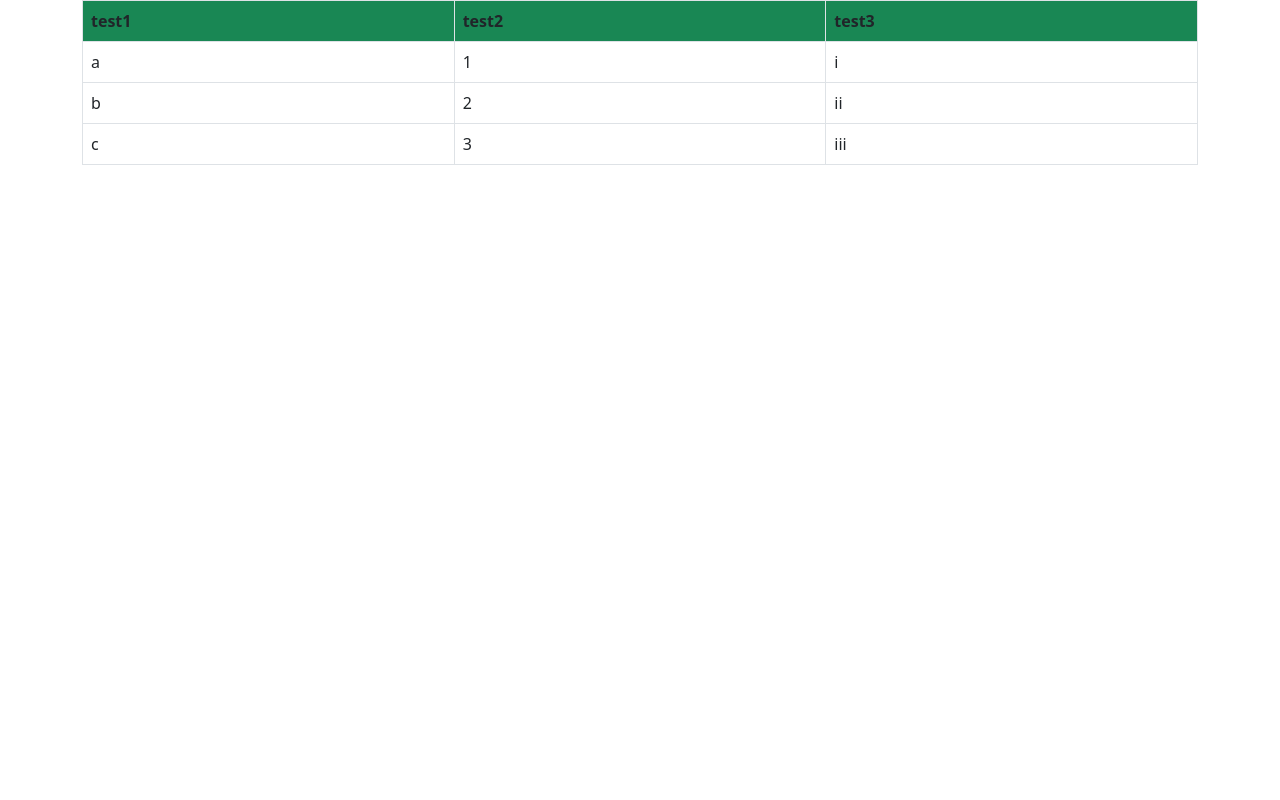
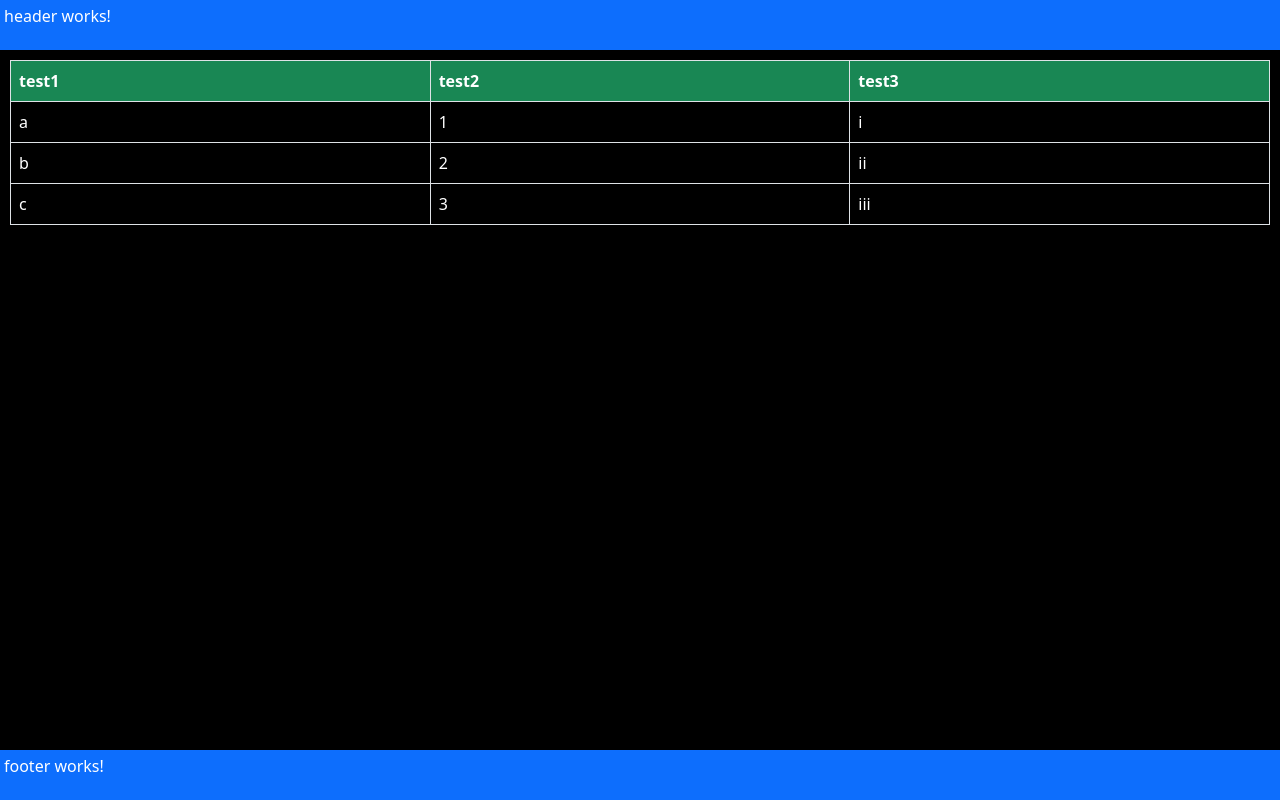
Before and after one commit to Kenjilam92/Angular_Portfolio, an Angular app: page / in a window 1280 px wide. Built offline with nearby package versions, Linux system fonts and the light colour scheme.

Commit message:
organized layout for header, footer and content component

```diff
--- a/src/app/app.component.html
+++ b/src/app/app.component.html
@@ -1,3 +1,3 @@
-<div class="container">
-<app-history></app-history>
-</div>
+<app-header></app-header>
+    <app-main-content></app-main-content>
+<app-footer></app-footer>
--- a/src/app/app.module.ts
+++ b/src/app/app.module.ts
@@ -7,6 +7,7 @@ import { FooterComponent } from './components/core/footer/footer.component';
 import { ArticleComponent } from './components/core/article/article.component';
 import { HistoryComponent } from './components/history/history.component';
 import { TableCustomizedComponent } from './components/core/table-customized/table-customized.component';
+import { MainContentComponent } from './components/core/main-content/main-content.component';
 
 @NgModule({
   declarations: [
@@ -15,7 +16,8 @@ import { TableCustomizedComponent } from './components/core/table-customized/tab
     FooterComponent,
     ArticleComponent,
     HistoryComponent,
-    TableCustomizedComponent
+    TableCustomizedComponent,
+    MainContentComponent
   ],
   imports: [
     BrowserModule
--- a/src/app/components/core/footer/footer.component.css
+++ b/src/app/components/core/footer/footer.component.css
@@ -0,0 +1,3 @@
+.footer{
+    height: 50px;
+}
--- a/src/app/components/core/footer/footer.component.html
+++ b/src/app/components/core/footer/footer.component.html
@@ -1 +1,3 @@
-<p>footer works!</p>
+<div class="w-100 bg-primary p-1 text-white text-bold footer">
+    <p>footer works!</p>
+</div>
--- a/src/app/components/core/header/header.component.css
+++ b/src/app/components/core/header/header.component.css
@@ -0,0 +1,3 @@
+.header{
+    height: 50px;
+}
--- a/src/app/components/core/header/header.component.html
+++ b/src/app/components/core/header/header.component.html
@@ -1 +1,3 @@
-<p>header works!</p>
+<div class="w-100 bg-primary p-1 text-white text-bold header">
+    <p>header works!</p>
+</div>
--- /dev/null
+++ b/src/app/components/core/main-content/main-content.component.css
@@ -0,0 +1,49 @@
+.content {
+    width: 100vw;
+    height: calc(100vh - 100px);
+    padding: 10px;
+    overflow: scroll;
+    background-color: black;
+}
+/* WebKit-based browsers */
+::-webkit-scrollbar {
+    width: 12px; /* Set the width of the scrollbar */
+  }
+
+  ::-webkit-scrollbar-track {
+    background-color: #f1f1f1; /* Set the background color of the scrollbar track */
+  }
+
+  ::-webkit-scrollbar-thumb {
+    background-color: #888; /* Set the color of the scrollbar thumb */
+    border-radius: 6px; /* Set the border radius of the scrollbar thumb */
+  }
+
+  /* Internet Explorer and Microsoft Edge */
+  /* WebKit-based browsers */
+::-webkit-scrollbar {
+    width: 12px; /* Set the width of the scrollbar */
+  }
+
+  ::-webkit-scrollbar-track {
+    background-color: #f1f1f118;; /* Set the background color of the scrollbar track */
+  }
+
+  ::-webkit-scrollbar-thumb {
+    background-color: #8888883f; /* Set the color of the scrollbar thumb */
+    border-radius: 6px; /* Set the border radius of the scrollbar thumb */
+  }
+
+  /* Internet Explorer and Microsoft Edge */
+  ::-ms-scrollbar {
+    width: 12px; /* Set the width of the scrollbar */
+  }
+
+  ::-ms-scrollbar-track {
+    background-color: #f1f1f118; /* Set the background color of the scrollbar track */
+  }
+
+  ::-ms-scrollbar-thumb {
+    background-color: #8888883f; /* Set the color of the scrollbar thumb */
+    border-radius: 6px; /* Set the border radius of the scrollbar thumb */
+  }
--- /dev/null
+++ b/src/app/components/core/main-content/main-content.component.html
@@ -0,0 +1,3 @@
+<div class="content">
+    <app-history></app-history>
+</div>
--- a/src/app/components/history/history.component.ts
+++ b/src/app/components/history/history.component.ts
@@ -292,7 +292,7 @@ export class HistoryComponent {
       { test1: "b", test2: 2, test3: "ii" },
       { test1: "c", test2: 3, test3: "iii" },
     ],
-    tableClass: "table table-bordered",
+    tableClass: "table table-bordered text-white",
     theadClass: "bg-success"
   });
 }
```
Also changed, not shown: src/app/components/core/main-content/main-content.component.ts (added, +10 -0 lines), 1 other file (tests, documents, lock files or other folders).
